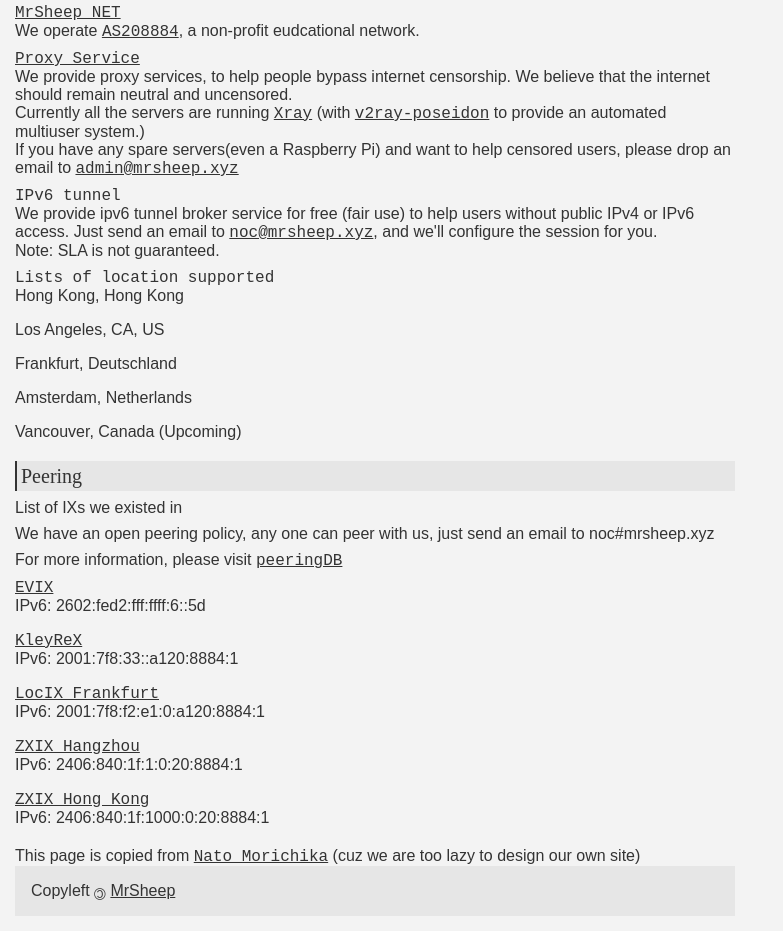
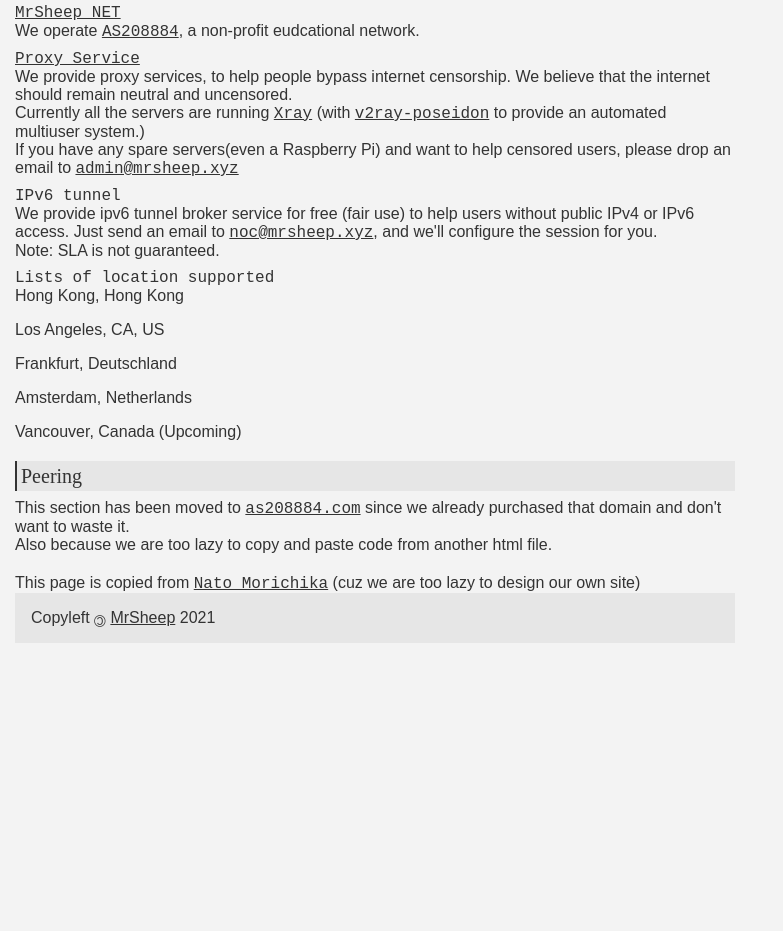
Before and after one commit to Mr-Sheep/SheepLab, a plain HTML site: page index.html in a window 1280 px wide. Shown: the part 398-1329 px from the top of the page, without its empty margins (0-783 px from the left). After the commit the page ends 1056 px from the top, so only its background shows below. Drawn offline with Linux system fonts and the light colour scheme; a web font is replaced by a local one.

Commit message:
remove peering section

```diff
--- a/css.css
+++ b/css.css
@@ -5,6 +5,7 @@
   font-weight: 400;
   src: url(https://fonts.gstatic.com/s/bellefair/v6/kJExBuYY6AAuhiXUxG1N-vo3lOc.woff2) format('woff2');
   unicode-range: U+0590-05FF, U+20AA, U+25CC, U+FB1D-FB4F;
+  font-display: swap;
 }
 /* latin-ext */
 @font-face {
@@ -12,6 +13,7 @@
   font-style: normal;
   font-weight: 400;
   src: url(https://fonts.gstatic.com/s/bellefair/v6/kJExBuYY6AAuhiXUxG1N9vo3lOc.woff2) format('woff2');
+  font-display: swap;
   unicode-range: U+0100-024F, U+0259, U+1E00-1EFF, U+2020, U+20A0-20AB, U+20AD-20CF, U+2113, U+2C60-2C7F, U+A720-A7FF;
 }
 /* latin */
@@ -19,6 +21,7 @@
   font-family: 'Bellefair';
   font-style: normal;
   font-weight: 400;
+  font-display: swap;
   src: url(https://fonts.gstatic.com/s/bellefair/v6/kJExBuYY6AAuhiXUxG1N-Po3.woff2) format('woff2');
   unicode-range: U+0000-00FF, U+0131, U+0152-0153, U+02BB-02BC, U+02C6, U+02DA, U+02DC, U+2000-206F, U+2074, U+20AC, U+2122, U+2191, U+2193, U+2212, U+2215, U+FEFF, U+FFFD;
 }
@@ -27,6 +30,7 @@
   font-family: 'Source Sans Pro';
   font-style: normal;
   font-weight: 400;
+  font-display: swap;
   src: url(https://fonts.gstatic.com/s/sourcesanspro/v14/6xK3dSBYKcSV-LCoeQqfX1RYOo3qNa7lqDY.woff2) format('woff2');
   unicode-range: U+0460-052F, U+1C80-1C88, U+20B4, U+2DE0-2DFF, U+A640-A69F, U+FE2E-FE2F;
 }
@@ -35,6 +39,7 @@
   font-family: 'Source Sans Pro';
   font-style: normal;
   font-weight: 400;
+  font-display: swap;
   src: url(https://fonts.gstatic.com/s/sourcesanspro/v14/6xK3dSBYKcSV-LCoeQqfX1RYOo3qPK7lqDY.woff2) format('woff2');
   unicode-range: U+0400-045F, U+0490-0491, U+04B0-04B1, U+2116;
 }
@@ -43,6 +48,7 @@
   font-family: 'Source Sans Pro';
   font-style: normal;
   font-weight: 400;
+  font-display: swap;
   src: url(https://fonts.gstatic.com/s/sourcesanspro/v14/6xK3dSBYKcSV-LCoeQqfX1RYOo3qNK7lqDY.woff2) format('woff2');
   unicode-range: U+1F00-1FFF;
 }
@@ -51,6 +57,7 @@
   font-family: 'Source Sans Pro';
   font-style: normal;
   font-weight: 400;
+  font-display: swap;
   src: url(https://fonts.gstatic.com/s/sourcesanspro/v14/6xK3dSBYKcSV-LCoeQqfX1RYOo3qO67lqDY.woff2) format('woff2');
   unicode-range: U+0370-03FF;
 }
@@ -59,6 +66,7 @@
   font-family: 'Source Sans Pro';
   font-style: normal;
   font-weight: 400;
+  font-display: swap;
   src: url(https://fonts.gstatic.com/s/sourcesanspro/v14/6xK3dSBYKcSV-LCoeQqfX1RYOo3qN67lqDY.woff2) format('woff2');
   unicode-range: U+0102-0103, U+0110-0111, U+0128-0129, U+0168-0169, U+01A0-01A1, U+01AF-01B0, U+1EA0-1EF9, U+20AB;
 }
@@ -67,6 +75,7 @@
   font-family: 'Source Sans Pro';
   font-style: normal;
   font-weight: 400;
+  font-display: swap;
   src: url(https://fonts.gstatic.com/s/sourcesanspro/v14/6xK3dSBYKcSV-LCoeQqfX1RYOo3qNq7lqDY.woff2) format('woff2');
   unicode-range: U+0100-024F, U+0259, U+1E00-1EFF, U+2020, U+20A0-20AB, U+20AD-20CF, U+2113, U+2C60-2C7F, U+A720-A7FF;
 }
@@ -75,6 +84,7 @@
   font-family: 'Source Sans Pro';
   font-style: normal;
   font-weight: 400;
+  font-display: swap;
   src: url(https://fonts.gstatic.com/s/sourcesanspro/v14/6xK3dSBYKcSV-LCoeQqfX1RYOo3qOK7l.woff2) format('woff2');
   unicode-range: U+0000-00FF, U+0131, U+0152-0153, U+02BB-02BC, U+02C6, U+02DA, U+02DC, U+2000-206F, U+2074, U+20AC, U+2122, U+2191, U+2193, U+2212, U+2215, U+FEFF, U+FFFD;
 }
--- a/index.html
+++ b/index.html
@@ -70,48 +70,18 @@
 
         <section>
             <div class="subtitle">Peering</div>
-            <p>List of IXs we existed in</p>
-            <p>We have an open peering policy, any one can peer with us, just send an email to noc#mrsheep.xyz</p>
-            <p>For more information, please visit <a href="https://www.peeringdb.com/">peeringDB</a></p>
-            <ul>
-                <li>
-                    <a href="https://www.peeringdb.com/ix/2274" target="_blank">EVIX</a>
-                    <p>
-                        IPv6:  2602:fed2:fff:ffff:6::5d
-                    </p>
-                </li>
-                <li>
-                    <a href="https://www.peeringdb.com/ix/2274" target="_blank">KleyReX</a>
-                    <p>
-                        IPv6:  2001:7f8:33::a120:8884:1
-                    </p>
-                </li>
-                <li>
-                    <a href="https://www.peeringdb.com/ix/2274" target="_blank">LocIX Frankfurt</a>
-                    <p>
-                        IPv6:  2001:7f8:f2:e1:0:a120:8884:1
-                    </p>
-                </li>
-                <li>
-                    <a href="https://www.peeringdb.com/ix/2274" target="_blank">ZXIX Hangzhou</a>
-                    <p>
-                        IPv6:  2406:840:1f:1:0:20:8884:1
-                    </p>
-                </li>
-                <li>
-                    <a href="https://www.peeringdb.com/ix/2274" target="_blank">ZXIX Hong Kong</a>
-                    <p>
-                        IPv6:  2406:840:1f:1000:0:20:8884:1
-                    </p>
-                </li>
-            </ul>
+            <p>
+                This section has been moved to <a href="https://as208884.com">as208884.com</a> since we already purchased that domain and don't want to waste it.
+                <br />
+                Also because we are too lazy to copy and paste code from another html file.
+            </p>
         </section>
 
         <p>This page is copied from <a href="https://nat.moe" target="_blank">Nato Morichika</a> (cuz we are too lazy to design our own site)</p>
 
 
     <div class="footer">
-        <p>Copyleft <span class="copyleft">©</span> <a href="https://mrsheep.xyz/" target="_blank">MrSheep</a></p>
+        <p>Copyleft <span class="copyleft">©</span> <a href="https://mrsheep.xyz/" target="_blank">MrSheep</a> 2021</p>
     </div>
 
 
```
